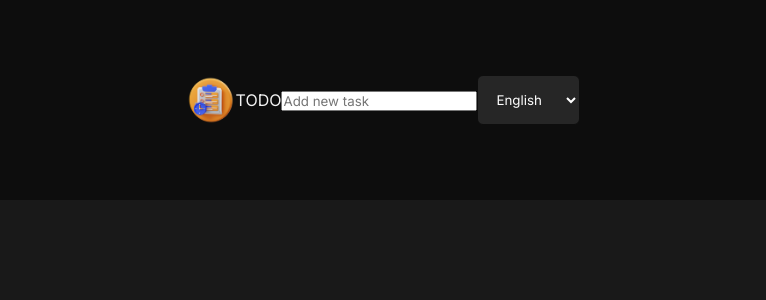
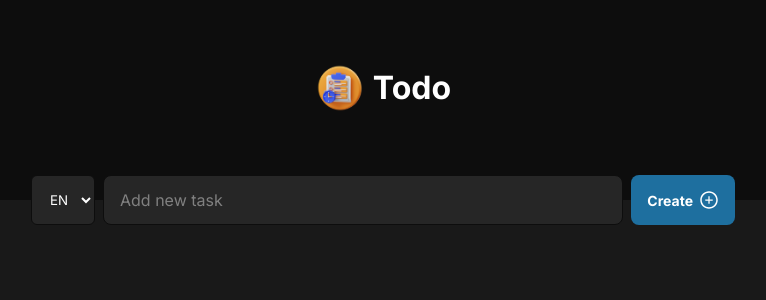
Before and after one commit to alain-nambi/todo-frontend, a React (Vite) app: page / in a window 1280 px wide. Shown: the top 300 px of the page, without its empty margins (257-1023 px from the left). Built offline with nearby package versions, Linux system fonts and the light colour scheme.

Commit message:
Update header components : * Add buttonSpanLang state * Convert if statement to switch case statement * Add OnChangeTaskInput and handleSubmit functions

```diff
--- a/src/components/Header/index.jsx
+++ b/src/components/Header/index.jsx
@@ -5,49 +5,92 @@ import TaskLogo from "../../assets/task-deadline-4721444-3926032.webp"
 import styles from "./header.module.css"
 import globalLanguages from '../../utilities/multipleLanguage';
 
+import { AiOutlinePlusCircle } from 'react-icons/ai';
+
 export function Header() {
   const [placeholderLang, setPlaceholderLang] = useState(globalLanguages.form.placeholder.en)
+  const [buttonSpanLang, setButtonSpanLang] = useState(globalLanguages.form.button.span.en)
+  const [taskInput, setTaskInput] = useState("")
 
   const CURRENT_LANG = localStorage.getItem("currentLang")
 
   useEffect(() => {
-    CURRENT_LANG === "en" && setPlaceholderLang(globalLanguages.form.placeholder.en)
-    CURRENT_LANG === "fr" && setPlaceholderLang(globalLanguages.form.placeholder.fr)
-    CURRENT_LANG === "mg" && setPlaceholderLang(globalLanguages.form.placeholder.mg)
+    switch (CURRENT_LANG) {
+      case "en":
+        setPlaceholderLang(globalLanguages.form.placeholder.en)
+        setButtonSpanLang(globalLanguages.form.button.span.en)
+        break;
+
+      case "fr":
+        setPlaceholderLang(globalLanguages.form.placeholder.fr)
+        setButtonSpanLang(globalLanguages.form.button.span.fr)
+        break;
+
+      case "mg":
+        setPlaceholderLang(globalLanguages.form.placeholder.mg)
+        setButtonSpanLang(globalLanguages.form.button.span.mg)
+    }
   }, [])
 
   function handleChangeLanguage(event) {
     localStorage.setItem("currentLang", event.target.value)
 
-    event.target.value === "en" && setPlaceholderLang(globalLanguages.form.placeholder.en)
-    event.target.value === "fr" && setPlaceholderLang(globalLanguages.form.placeholder.fr)
-    event.target.value === "mg" && setPlaceholderLang(globalLanguages.form.placeholder.mg)
+    switch (event.target.value) {
+      case "en":
+        setPlaceholderLang(globalLanguages.form.placeholder.en)
+        setButtonSpanLang(globalLanguages.form.button.span.en)
+        break;
+
+      case "fr":
+        setPlaceholderLang(globalLanguages.form.placeholder.fr)
+        setButtonSpanLang(globalLanguages.form.button.span.fr)
+        break;
+
+      case "mg":
+        setPlaceholderLang(globalLanguages.form.placeholder.mg)
+        setButtonSpanLang(globalLanguages.form.button.span.mg)
+    }
+  }
+
+  function OnChangeTaskInput(event) {
+    setTaskInput(event.target.value)
+  }
+
+  function handleSubmit (event) {
+    event.preventDefault()
+    setTaskInput("")
   }
 
   return (
     <header className={styles.header}>
+      <div className={styles.headerContent}>
         <img
           src={TaskLogo}
           width={50}
           alt="TaskLogo"
         />
 
-      <span>TODO</span>
+        <h1 className={styles.title}>todo</h1>
+      </div>
 
-      <form>
-        <input type="text" placeholder={placeholderLang} />
-      </form>
-
+      <form onSubmit={handleSubmit} className={styles.taskForm}>
         <select
           name="change-language"
           id="changeLanguage"
           onChange={handleChangeLanguage}
           defaultValue={CURRENT_LANG}
         >
-        <option value="en">English</option>
-        <option value="fr">Français</option>
-        <option value="mg">Malagasy</option>
+          <option value="en">EN</option>
+          <option value="fr">FR</option>
+          <option value="mg">MG</option>
         </select>
+
+        <input type="text" placeholder={placeholderLang} onChange={OnChangeTaskInput} value={taskInput} />
+
+        <button>{buttonSpanLang} <AiOutlinePlusCircle size={20}/></button>
+      </form>
+
+
     </header>
   )
 }
```
Lines whose indentation alone changed are shown as unchanged.
